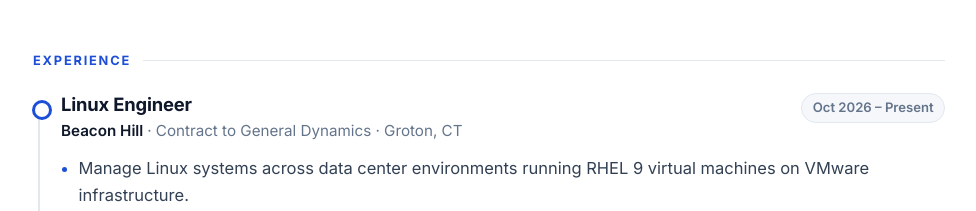
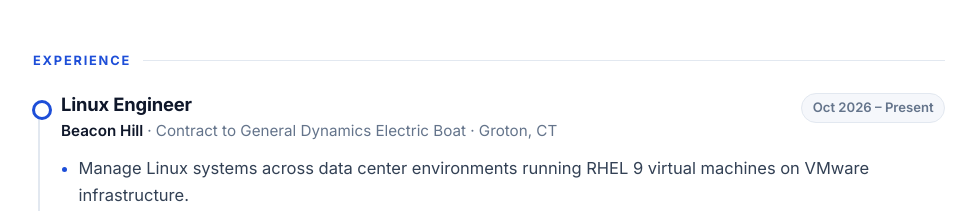
Before and after one commit to sullivt3/sullivt3.github.io, a plain HTML site: page index.html in a window 1280 px wide. Shown: the part 976-1187 px from the top of the page, without its empty margins (151-1127 px from the left). Drawn offline with Linux system fonts and the light colour scheme.

Commit message:
Specify General Dynamics Electric Boat
Co-Authored-By: Claude Opus 5.5 <noreply@anthropic.com>

```diff
--- a/index.html
+++ b/index.html
@@ -86,7 +86,7 @@
           <div class="job-head">
             <div>
               <h3>Linux Engineer</h3>
-              <p class="company">Beacon Hill <span>· Contract to General Dynamics · Groton, CT</span></p>
+              <p class="company">Beacon Hill <span>· Contract to General Dynamics Electric Boat · Groton, CT</span></p>
             </div>
             <span class="date">Oct 2026 – Present</span>
           </div>
```
